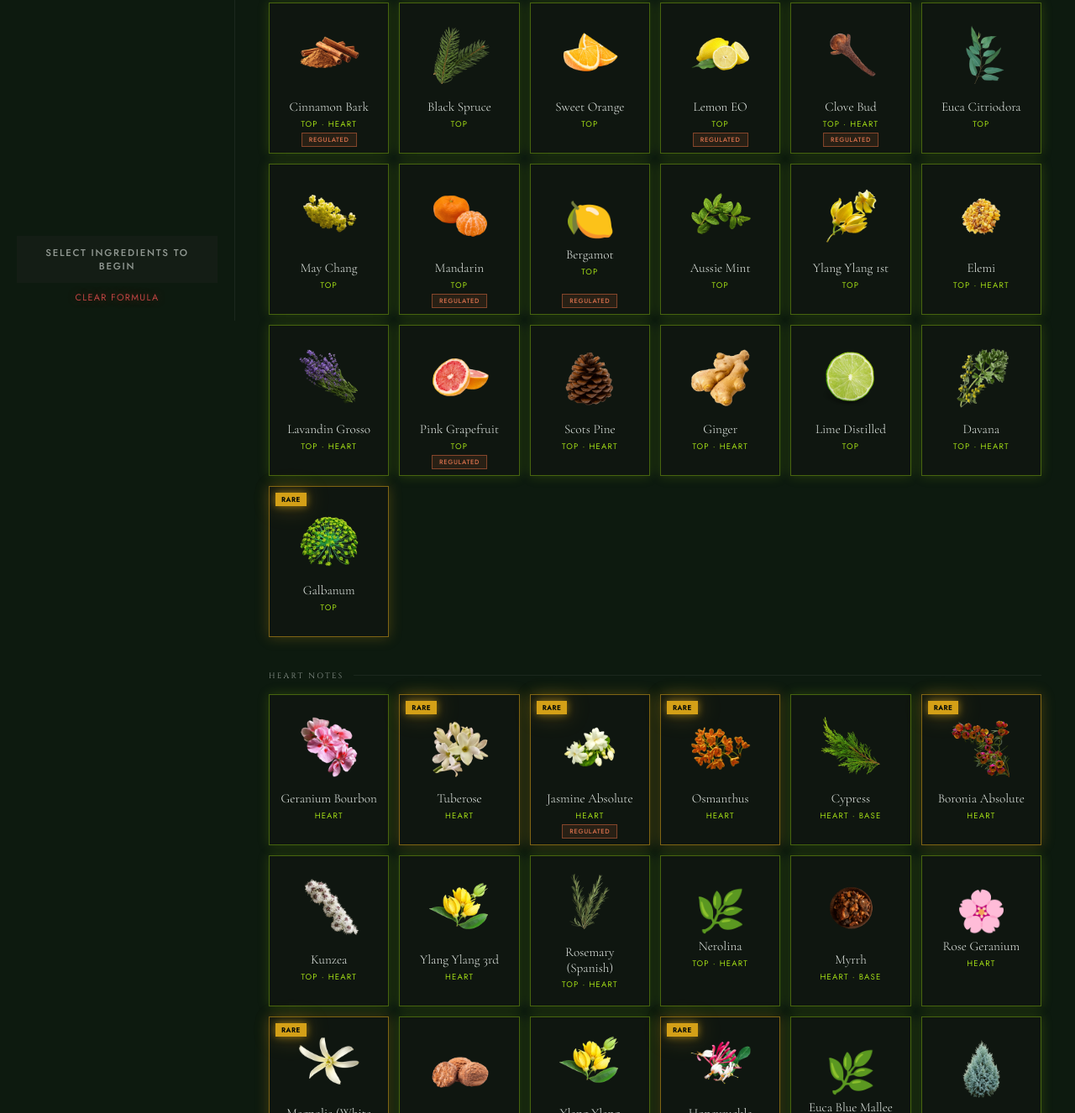
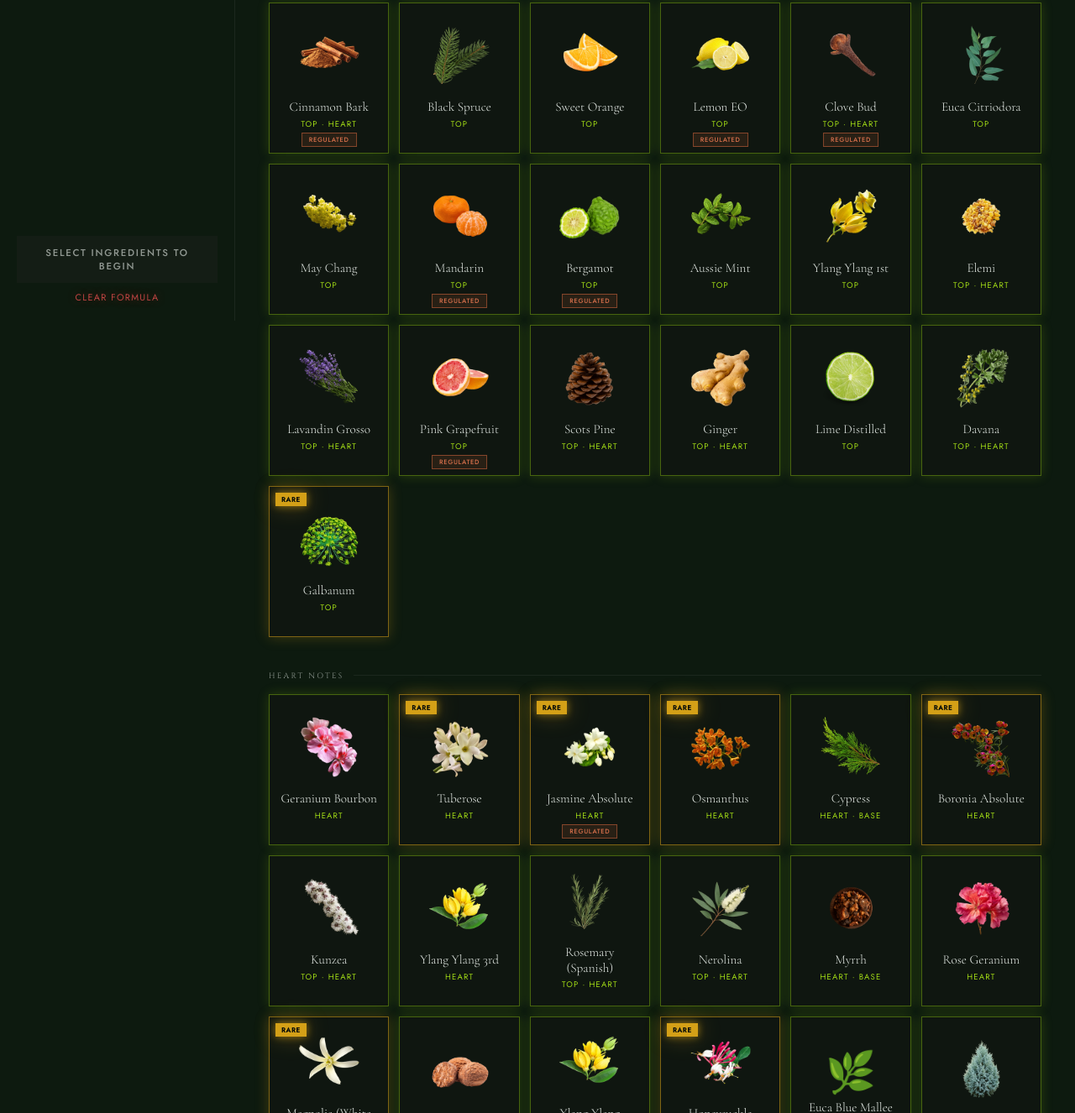
Before and after one commit to profoundnaturalsau/profound-naturals-builder, a website: page index.html in a window 1280 px wide. Shown: the part 418-1744 px from the top of the page at 84% size. Drawn offline with nearby package versions, Linux system fonts and the light colour scheme.

Commit message:
deleted unused file, fix builder - add rose-geranium, nerolina image mappings

```diff
--- a/index.html
+++ b/index.html
@@ -1096,7 +1096,7 @@
 const INGREDIENTS = [
   // TOP NOTES - alphabetical
   {
-    id:'bergamot', name:'Bergamot', note:'Top', group:'top',
+    id:'bergamot', img:'bergamot.png', name:'Bergamot', note:'Top', group:'top',
     emoji:'🍋', color:'#c9c02a',
     desc:'Bright citrus-floral, cold-pressed from Italian bergamot rind. Uplifting and balancing - a cornerstone of fine perfumery.',
     warn:'⚠️ Phototoxic — furanocoumarins present. IFRA & TGA limits apply. Formulated in full compliance.',
@@ -1233,7 +1233,7 @@ const INGREDIENTS = [
     warn:null, maxPct: 9.0, cost:3.20
   },
   {
-    id:'nerolina', name:'Nerolina', note:'Top · Heart', group:'heart',
+    id:'nerolina', img:'nerolina.png', name:'Nerolina', note:'Top · Heart', group:'heart',
     emoji:'🌿', color:'#5a9a6a',
     desc:'Soft, floral and gently woody - a bridge between neroli and tea tree. This Australian native has a calm, clean sweetness that belies its therapeutic depth. 🌿 Australian Native - icon to be updated.',
     warn:null, maxPct: 10.0, cost:3.00
@@ -1245,7 +1245,7 @@ const INGREDIENTS = [
     warn:null, cost:2.40
   },
   {
-    id:'rose-geranium', name:'Rose Geranium', note:'Heart', group:'heart',
+    id:'rose-geranium', img:'rose-geranium.png', name:'Rose Geranium', note:'Heart', group:'heart',
     emoji:'🌸', color:'#c06080',
     desc:'Lush, rosy and softly green - a more complex and earthy alternative to rose absolute. Bridges the gap between florals and herbaceous.',
     warn:null, cost:3.00
```
Also changed, not shown: images/bergamot (2).png (deleted).
